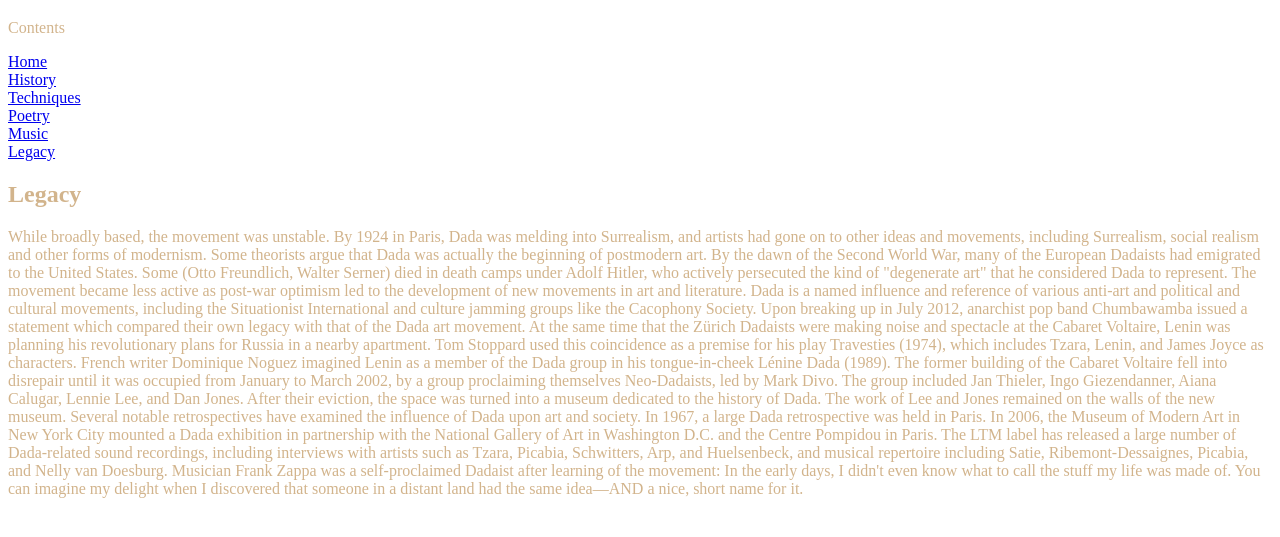
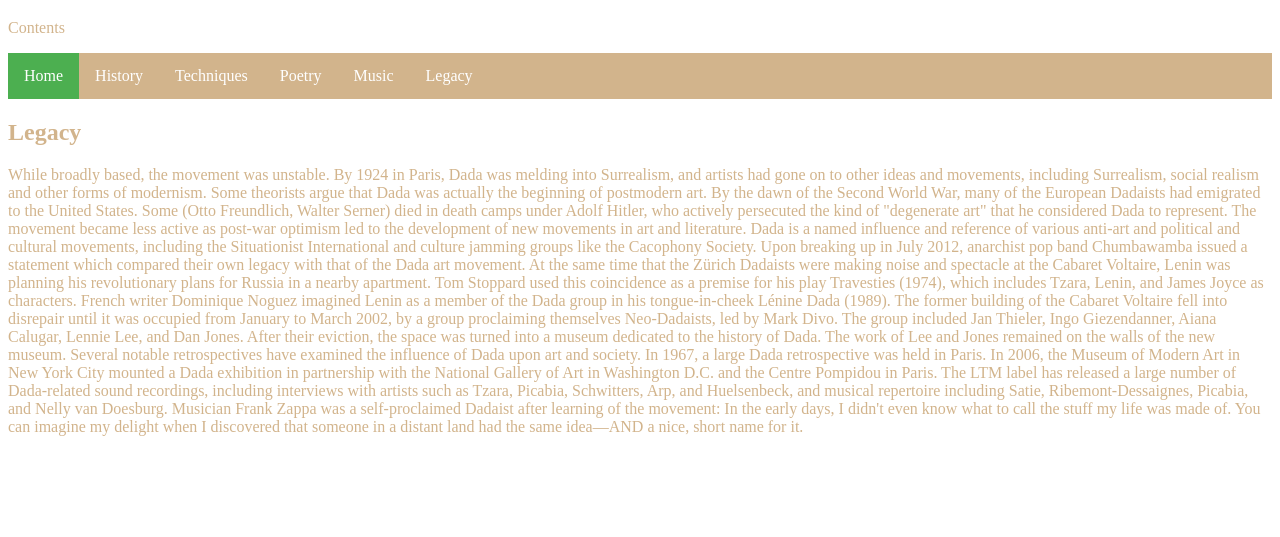
Before and after one commit to sophiagilbertt/dada, a plain HTML site: page legacy.html in a window 1280 px wide. Shown: the part 61-598 px from the top of the page. Drawn offline with Linux system fonts and the light colour scheme; files that its build step writes are made by us from their sources.

Commit message:
Update legacy.html

```diff
--- a/legacy.html
+++ b/legacy.html
@@ -13,13 +13,13 @@
     <h1> Dada </h1>
     <p>Contents</p>
   <nav>
-  <ul>
-    <li><a href="index.html">Home</a></li>
-    <li><a href="history.html">History</a></li>
-    <li><a href="techniques.html">Techniques</a></li>
-    <li><a href="poetry.html">Poetry</a></li>
-    <li><a href="music.html">Music</a></li>
-    <li><a href="legacy.html">Legacy</a></li>
+ <ul class="topnav">
+    <li><a class="active" href="#index.html">Home</a></li>
+    <li><a href="#history.html">History</a></li>
+    <li><a href="#techniques.html">Techniques</a></li>
+    <li><a href="#poetry.html">Poetry</a></li>
+    <li><a href="#music.html">Music</a></li>
+    <li><a href="#legacy.html">Legacy</a></li>
   </ul>
 </nav>
     <h2>Legacy</h2>
```
